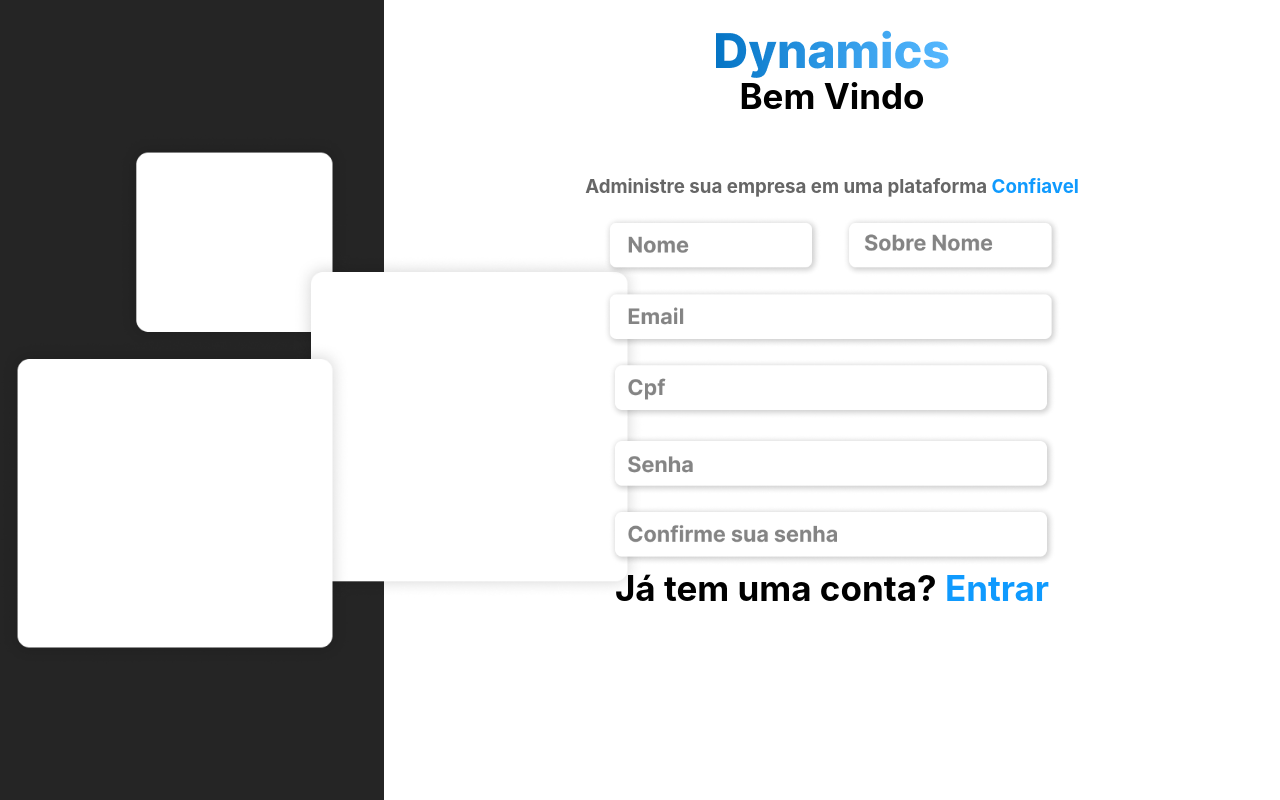
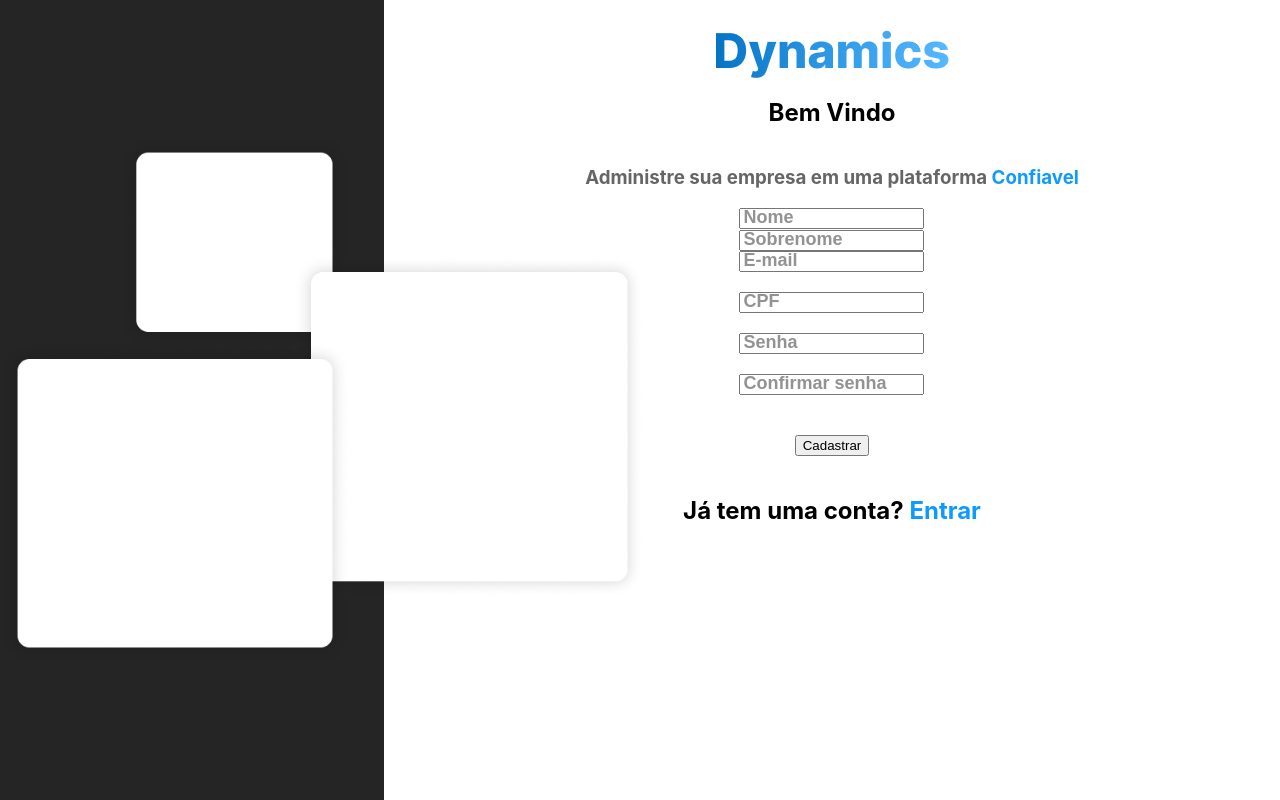
Before and after one commit to iamgiovann4/crm-dynamics, a React (Create React App) app: page /cadastro in a window 1280 px wide. Built offline with nearby package versions, Linux system fonts and the light colour scheme.

Commit message:
indentação css and formUser

```diff
--- /dev/null
+++ b/src/components/FormCadastro.css
@@ -0,0 +1,6 @@
+.formCadastro{
+    width: 100%;
+    display: flex;
+    flex-direction: column;
+    align-items: center ;
+}
--- a/src/components/FormCadastro.js
+++ b/src/components/FormCadastro.js
@@ -1,16 +1,23 @@
+import './Modal.css'
+
 const FormCadastro = () => {
     return(
         <>
-            <form>
-                <input type="text" name="nome"  placeholder="Nome"/><br/>
-                <input type="text" name="sobrenome"  placeholder="Sobrenome"/><br/>
+            <form className="formCadastro">
+                <div>
+                    <input type="text" name="nome"  placeholder="Nome"/><br/>
+                    <input type="text" name="sobrenome"  placeholder="Sobrenome"/><br/>
+                </div>
+
                 <input type="email" name="email"  placeholder="E-mail"/><br/>
                 <input type="text" name="cpf"  placeholder="CPF"/><br/>
                 <input type="password" name="senha"  placeholder="Senha"/><br/>
                 <input type="password" name="confirmacaoSenha"  placeholder="Confirmar senha"/><br/>
                 <br/>
-                <button className='enviar'>Enviar</button><br/>
+                <button className='enviar'>Cadastrar</button><br/>
             </form>
         </>
     )
 }
+
+export default FormCadastro;
--- a/src/components/Modal.css
+++ b/src/components/Modal.css
@@ -10,7 +10,7 @@
     align-items: center;
 }
 
-.container{
+.modal > .container{
     background-color: #fff;
     border-radius: 10px;
     box-shadow: 0px 0px 40px 20px rgba(0, 0, 0, 0.25);
@@ -22,14 +22,14 @@
     justify-content: center;
 }
 
-form{
+.modal > .container > .formModal{
     width: 100%;
     display: flex;
     flex-direction: column;
     align-items: center ;
 }
 
-.xizinho{
+.modal > .container > .xizinho{
     display: flex;
     justify-content: flex-end;
     width: 83%;
@@ -40,13 +40,13 @@ form{
     margin-top: -100px;
 }
 
-h2{
+.modal > .container > h2{
     font-size: 35px;
     margin-top: -3px;
     padding-bottom: 10px;
 }
 
-input{
+.modal > .container > .formModal > input{
     width: 65%;
     border-top: none;
     border-left: none;
@@ -62,7 +62,7 @@ input{
     color: #626264b1;
 }
 
-.enviar, .fechar {
+.modal > .container > .formModal > .enviar, .fechar {
     width: 65%;
     height: 45px;
     border: 0;
@@ -72,13 +72,13 @@ input{
     font-weight: bold;
 }
 
-.enviar{
+.modal > .container > .formModal > .enviar{
     background: linear-gradient(90deg, #0070C0 0%, rgba(15, 154, 254, 0.7) 100%);
     box-shadow: 0px 4px 4px rgba(0, 0, 0, 0.25);
     margin-top: 20px;
 }
 
-.fechar {
+.modal > .container > .formModal > .fechar {
     background: linear-gradient(90deg, #252525 0%, rgba(37, 37, 37, 0.76) 100%);
     box-shadow: 0px 4px 4px rgba(0, 0, 0, 0.25);
 }
--- a/src/components/Modal.js
+++ b/src/components/Modal.js
@@ -1,5 +1,5 @@
 import React from 'react';
-import './Modal.css'
+import './FormCadastro.css'
 
 const Modal = ({id, onClose, children}) => {
     const idModalFechar = (e) => {
@@ -12,7 +12,7 @@ const Modal = ({id, onClose, children}) => {
             <div className='container'>
                 <div className='xizinho'><p onClick={onClose}>X</p></div>
                 {children}
-                <form>
+                <form className='formModal'>
                     <input type="text" name="nome"  placeholder="Nome"/><br/>
                     <input type="text" name="preco"  placeholder="Preço"/><br/>
                     <input type="int" name="qtd"  placeholder="Quantidade"/><br/><br/>
--- a/src/pages/Cadastro.css
+++ b/src/pages/Cadastro.css
@@ -2,7 +2,7 @@
     --primary: #0F9AFE;
 }
 
-html, body, #root, .wrapper{
+html, body, #root{
     height: 100%;
 }
 
@@ -10,6 +10,7 @@ html, body, #root, .wrapper{
     display: flex;
     height: 100%;
 }
+
 .wrapper > .caixa1 {
     background-color: #252525;
     width: 30%;
--- a/src/pages/Cadastro.jsx
+++ b/src/pages/Cadastro.jsx
@@ -3,6 +3,7 @@ import Logo from "../images/Dynamics.png"
 import Quadrados from "../images/quadrados.png"
 import Form from "../images/form.png"
 import './Cadastro.css'
+import FormCadastro from '../components/FormCadastro';
 
 const Cadastro = () => {
 
@@ -19,9 +20,7 @@ const Cadastro = () => {
                         <h2>Bem Vindo</h2>
                         <h3>Administre sua empresa em uma plataforma <span style={{color:'#0F9AFE'}}>Confiavel</span> </h3>
 
-                        <div>
-                            <img src={Form} alt="Quadrados" height={'350px'} />
-                        </div>
+                        <FormCadastro/>
 
                         <div>
                             <h2>Já tem uma conta? <a href="/produtos">Entrar</a></h2>
```
